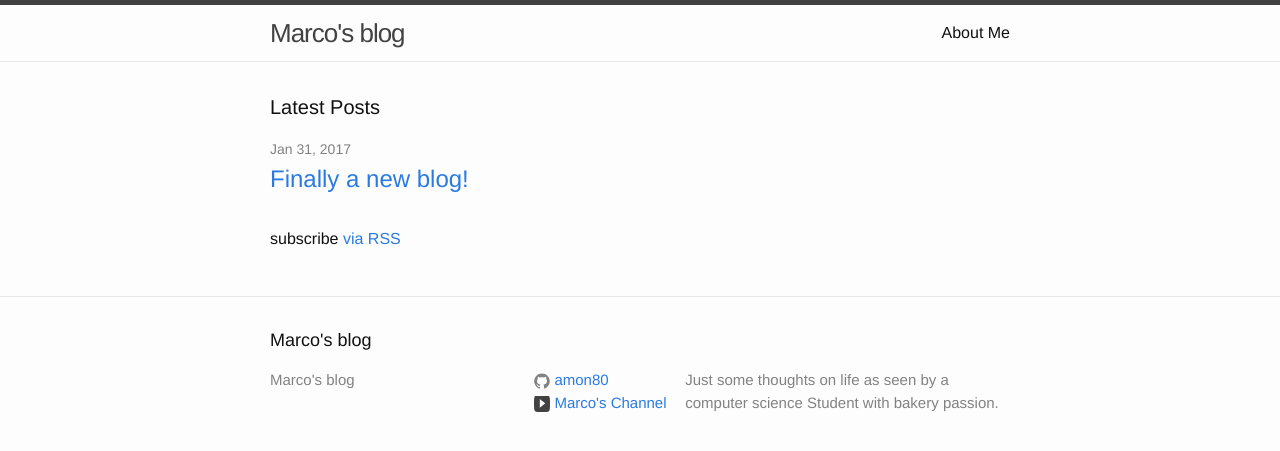
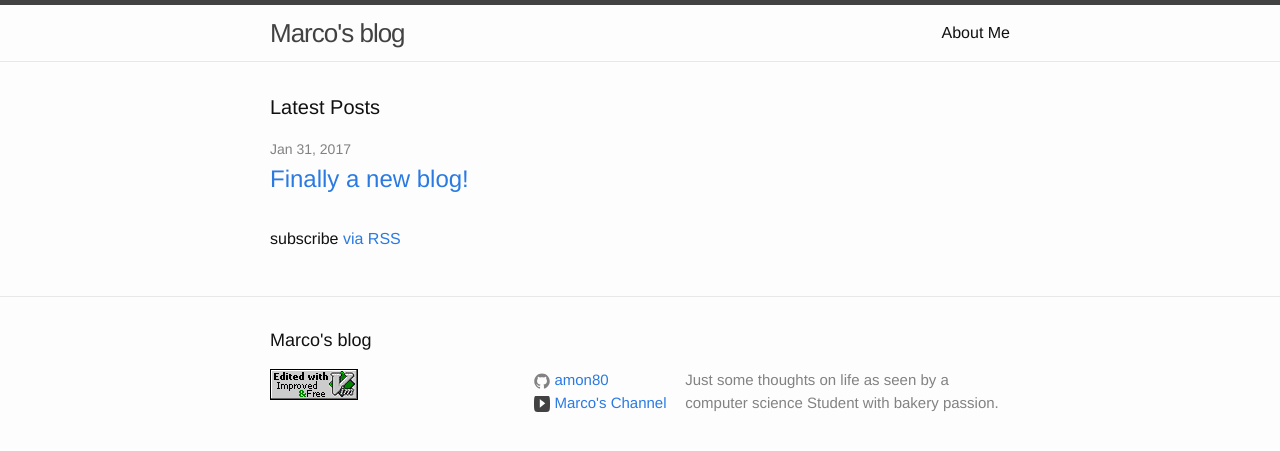
Before and after one commit to amon80/amon80.github.io, a Jekyll site: the page built from index.md, in a window 1280 px wide. Shown: the top 451 px of the page. Built offline with Jekyll 4.4.1, drawn with Linux system fonts in a browser that asks for light colours.

Commit message:
Added made with vim logo

```diff
--- a/_includes/footer.html
+++ b/_includes/footer.html
@@ -8,11 +8,7 @@
       <div class="footer-col footer-col-1">
         <ul class="contact-list">
           <li>
-            {% if site.author %}
-              {{ site.author | escape }}
-            {% else %}
-              {{ site.title | escape }}
-            {% endif %}
+		<img src="assets/pictures/vim_created.gif" alt="Vim Logo">
             </li>
         </ul>
       </div>
```
Also changed, not shown: assets/pictures/vim_created.gif (added).
